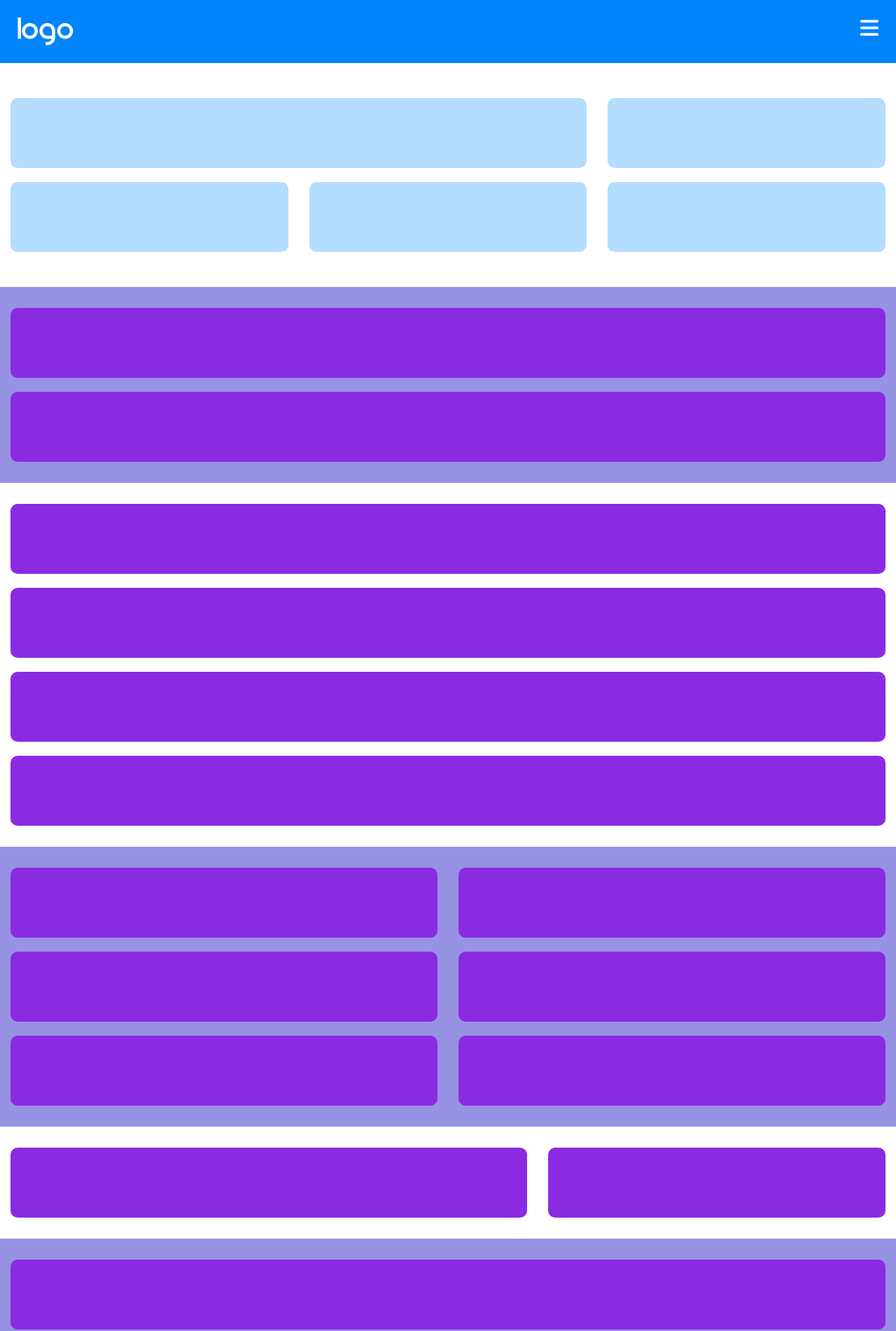
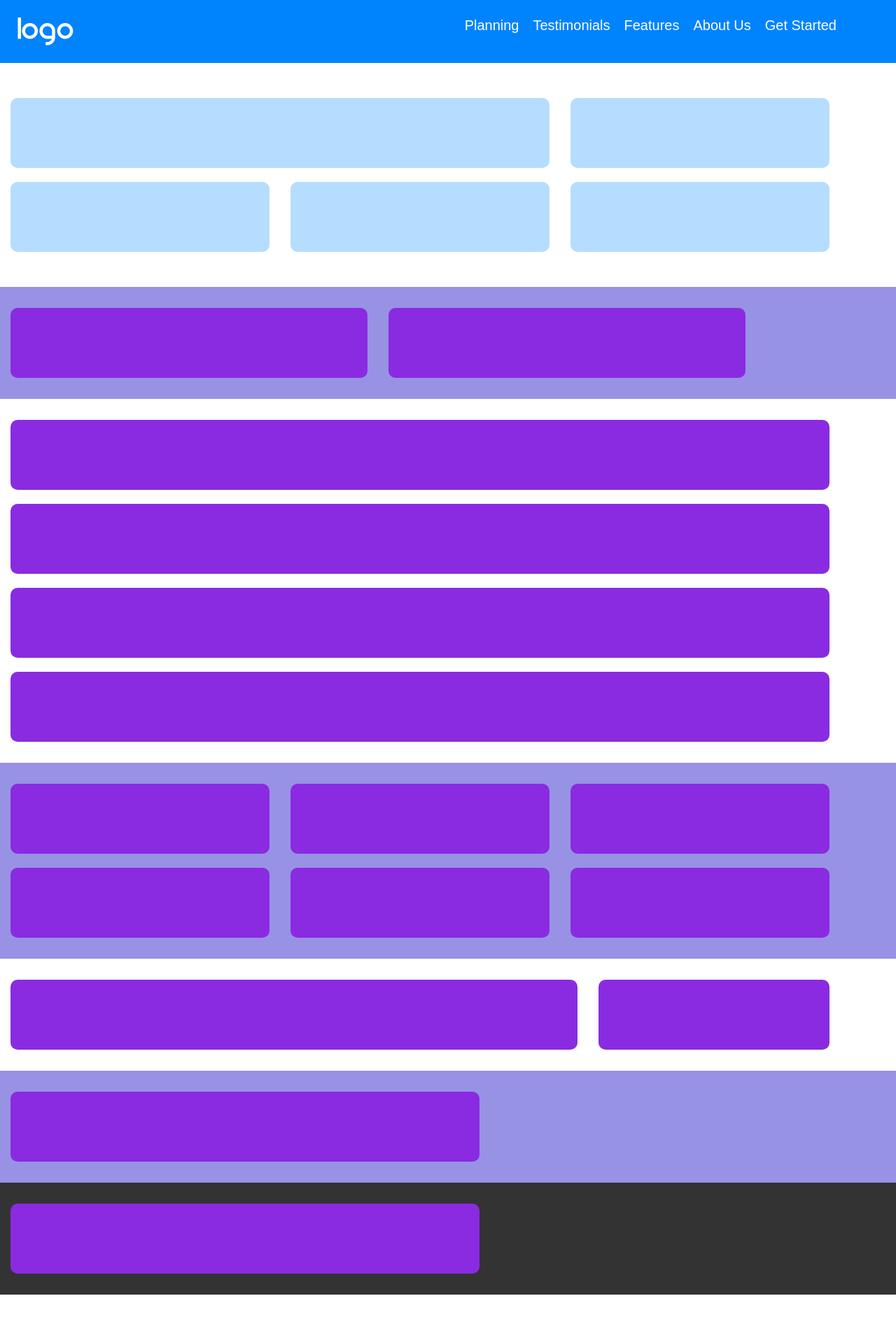
Before and after one commit to LorenzoPranio/htmlcss-responsive-layout, a plain HTML site: page index.html in a window 1280 px wide. Shown: the top 1902 px of the page at 70% size. After the commit the page ends 1850 px from the top, so only its background shows below. Drawn offline with Linux system fonts and the light colour scheme.

Commit message:
[UPD]Added Desktop responsivity in index.html and style.css

```diff
--- a/css/style.css
+++ b/css/style.css
@@ -42,13 +42,13 @@ header{
 }
 
 .unstyled-menu li{
-    margin: 0px 15px;
+    margin: 0px 10px;
 }
 
 .unstyled-menu li a{
     text-decoration: none;
     color: white;
-    font-size: 25px;
+    font-size: 20px;
 }
 
 .desktop-menu{
@@ -125,22 +125,36 @@ header{
     .col-md-40{
         width: calc( 40% - 30px );
     }
+    .dim-700{
+        width: 700px;
+    }
 }
 
 /*SCREEN 1200PX RULES*/
 
 @media screen and (min-width: 1200px){
+    .container{
+        max-width: 1200px;
+    }
+    .mobile-menu{
+        display: none;
+    }
+    .desktop-menu{
+        display: block;
+    }
+    .col-lg-30{
+        width: calc( 30% - 30px );
+    }
+    .col-lg-33{
+        width: calc( 100% / 3 - 30px );
+    }
+    .col-lg-50{
+        width: calc( 50% - 30px );
+    }
+    .col-lg-70{
+        width: calc( 70% - 30px );
+    }
+    .dim-1080{
+        width: 1080px;
+    }
 }
-
-/*.mobile-menu{
-    display: none;
-}
-
-    position: fixed;
-    top: 0;
-    left: 0;
-    z-index: 1;
-
-.desktop-menu{
-    display: block;
-}*/
--- a/index.html
+++ b/index.html
@@ -71,7 +71,7 @@
     </div>
         <!--1 container 2 columns-->
         <div class="section bg-violet">
-            <div class="container">
+            <div class="container dim-1080">
                 <div class="row">
                     <div class="col-100 col-lg-50"></div>
                     <div class="col-100 col-lg-50"></div>
@@ -113,7 +113,7 @@
         </div>
         <!--1 container 1 columns-->
         <div class="section bg-violet">
-            <div class="container">
+            <div class="container dim-700">
                 <div class="row">
                     <div class="col-100"></div>
                 </div>
@@ -123,7 +123,7 @@
     <footer>
         <!--1 container 2 columns-->
         <div class="section bg-black">
-            <div class="container">
+            <div class="container dim-700">
                 <div class="row">
                     <div class="col-100"></div>
                 </div>
```
